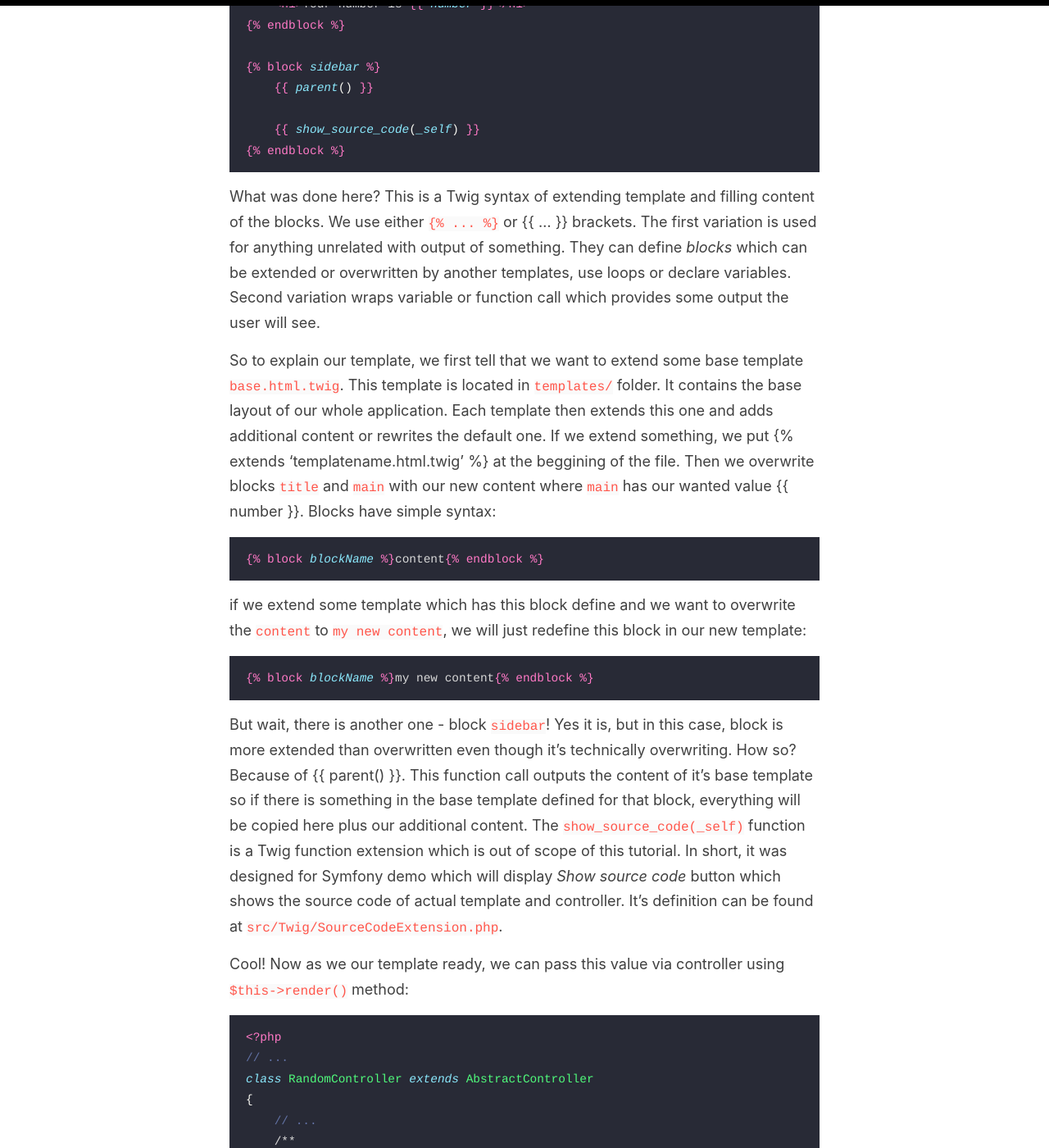
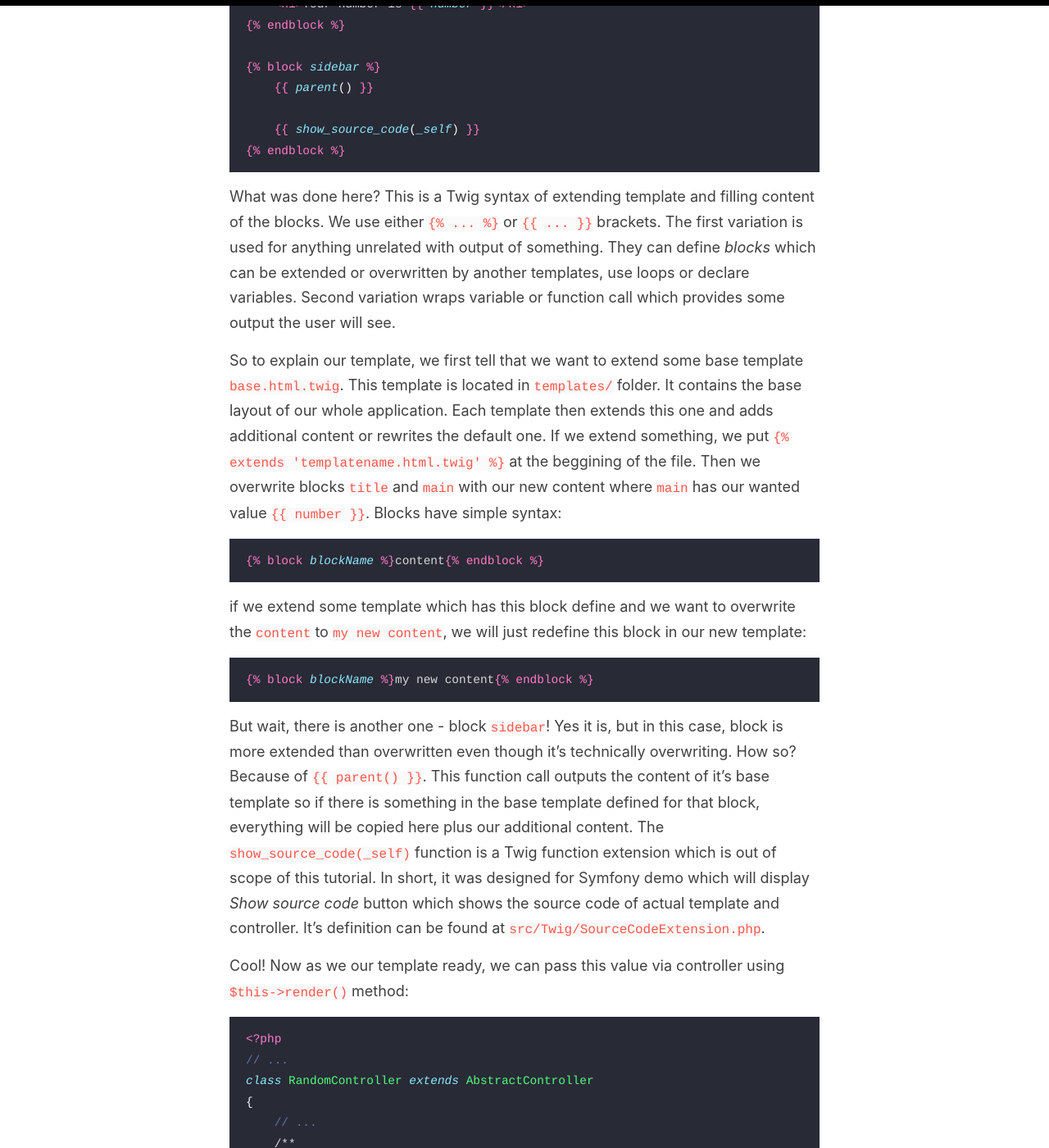
Before and after one commit to Lkopo/lkopo.github.io, a Jekyll site: the page built from _pages/symfony-05-working-with-templates.md, in a window 1280 px wide and 1400 px high, scrolled down 678 px. Shown: the whole window at 82% size. Built offline with Jekyll 4.4.1, drawn with Linux system fonts in a browser that asks for light colours; part of the change alters nothing that is shown.

````diff
--- a/_pages/symfony-05-working-with-templates.md
+++ b/_pages/symfony-05-working-with-templates.md
@@ -33,29 +33,29 @@ content:
 ```
 
 What was done here? This is a Twig syntax of extending template and filling content of the blocks. We use either `{% raw %}{% ... %}{% endraw %}`
-or {% raw %}{{ ... }}{% endraw %} brackets. The first variation is used for anything unrelated with output of something. They can define _blocks_
+or `{% raw %}{{ ... }}{% endraw %}` brackets. The first variation is used for anything unrelated with output of something. They can define _blocks_
 which can be extended or overwritten by another templates, use loops or declare variables. Second variation wraps variable or
 function call which provides some output the user will see.
 
 So to explain our template, we first tell that we want to extend some base template `base.html.twig`. This template is located
 in `templates/` folder. It contains the base layout of our whole application. Each template then extends this one and adds
-additional content or rewrites the default one. If we extend something, we put {% raw %}{% extends 'templatename.html.twig' %}{% endraw %}
+additional content or rewrites the default one. If we extend something, we put `{% raw %}{% extends 'templatename.html.twig' %}{% endraw %}`
 at the beggining of the file. Then we overwrite blocks `title` and `main` with our new content where `main` has our wanted
-value {% raw %}{{ number }}{% endraw %}. Blocks have simple syntax:
+value `{% raw %}{{ number }}{% endraw %}`. Blocks have simple syntax:
 
-```twig{% raw %}
-{% block blockName %}content{% endblock %}{% endraw %}
+```twig
+{% raw %}{% block blockName %}content{% endblock %}{% endraw %}
 ```
 
 if we extend some template which has this block define and we want to overwrite the `content` to `my new content`, we will just
 redefine this block in our new template:
 
-```twig{% raw %}
-{% block blockName %}my new content{% endblock %}{% endraw %}
+```twig
+{% raw %}{% block blockName %}my new content{% endblock %}{% endraw %}
 ```
 
 But wait, there is another one - block `sidebar`! Yes it is, but in this case, block is more extended than overwritten even though
-it's technically overwriting. How so? Because of {% raw %}{{ parent() }}{% endraw %}. This function call outputs the content of it's base template so if there
+it's technically overwriting. How so? Because of `{% raw %}{{ parent() }}{% endraw %}`. This function call outputs the content of it's base template so if there
 is something in the base template defined for that block, everything will be copied here plus our additional content.
 The `show_source_code(_self)` function is a Twig function extension which is out of scope of this tutorial. In short, it was designed for
 Symfony demo which will display _Show source code_ button which shows the source code of actual template and controller. It's definition
````
